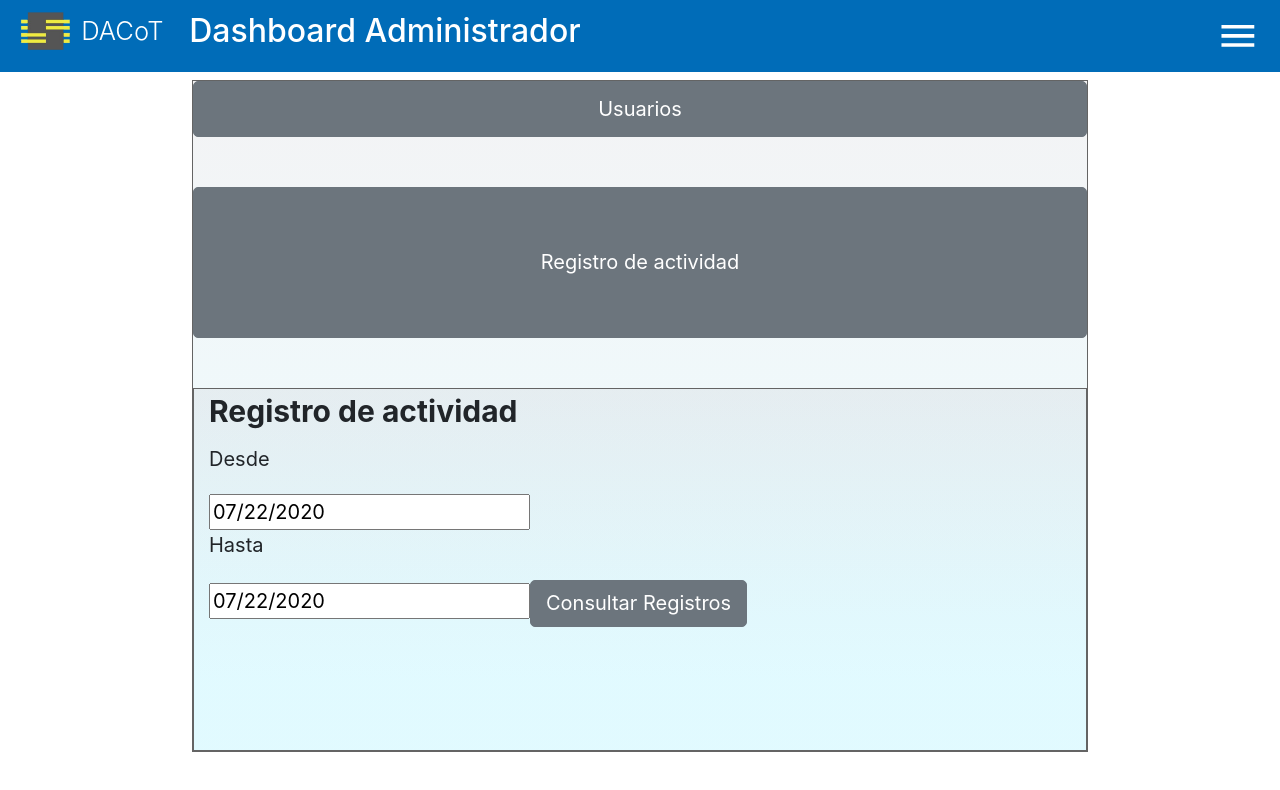
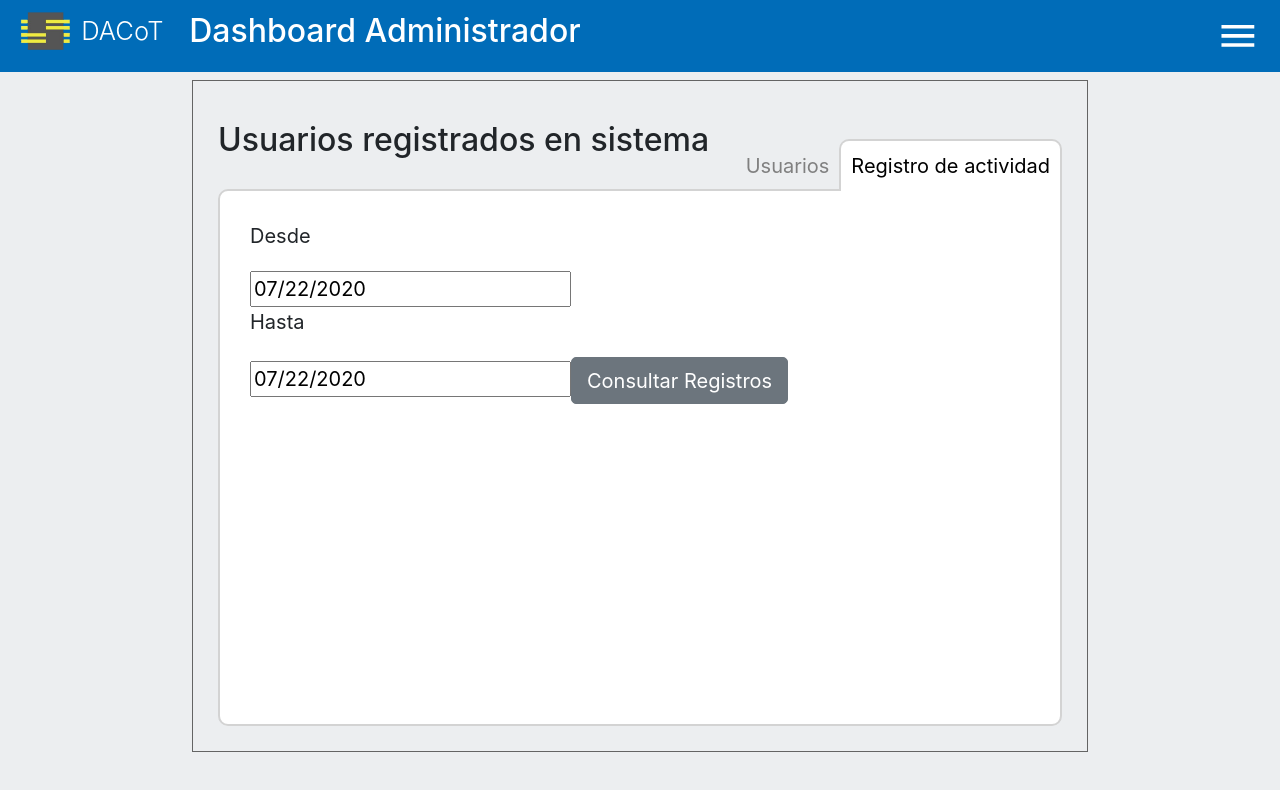
Before and after one commit to DACoT-UOCT/frontend, a React (Create React App) app: page /administracion in a window 1280 px wide. Shown: the top 790 px of the page. Built offline with nearby package versions, Linux system fonts and the light colour scheme.

Commit message:
Diseño vista administrador

```diff
--- a/src/App.css
+++ b/src/App.css
@@ -8,6 +8,10 @@
 
 * {
   box-sizing: border-box;
+}
+
+body {
+  background-color: rgb(236, 238, 240);
 }
 
 /*---------------------------------------------------*/
--- a/src/components/Administracion/Administracion.js
+++ b/src/components/Administracion/Administracion.js
@@ -1,27 +1,14 @@
 import React, { useEffect, useState } from "react";
-import { useImmerReducer } from "use-immer";
-
-import { Form, Row, Col, Button, Input, FormGroup } from "reactstrap";
-import PreviewInstalacion from "../Shared/PreviewInstalacion";
+// import { useImmerReducer } from "use-immer";
 import axios from "axios";
-
-import ButtonMaterial from "@material-ui/core/Button";
-import Link from "@material-ui/core/Link";
-import {
-  Nav,
-  NavItem,
-  Dropdown,
-  DropdownItem,
-  DropdownToggle,
-  DropdownMenu,
-  NavLink,
-} from "reactstrap";
 
 import RegistroActividad from "./RegistroActividad";
 import ListadoUsuarios from "./ListadoUsuarios";
+import styles from './Administracion.module.css';
 
 const Administracion = (props) => {
   const [vista, setVista] = useState("actividad");
+  const [titulo, setTitulo] = useState("Usuarios registrados en sistema")
   //   const [state, dispatch] = useImmerReducer(reducer, initialState);
 
   //   const {
@@ -91,16 +78,26 @@ const Administracion = (props) => {
   //   }, [isLoading]);
 
   return (
-    <div className="grid-item consulta-semaforo">
-      <Button onClick={() => setVista("usuarios")} to="/">
-        <span>Usuarios</span>
-      </Button>
+    <div className={`grid-item consulta-semaforo ${styles.admin}`}>
+      <div className={styles.selection}>
+        <h2>{titulo}</h2>
+        <div className={styles.options}>
+          <button className={vista=="usuarios"?styles.active:null} onClick={() => {
+            setVista("usuarios");
+            setTitulo("Usuarios registrados en sistema")}
+          }>
+            <span>Usuarios</span>
+          </button>
 
-      <Button onClick={() => setVista("actividad")} to="/">
-        <span>Registro de actividad</span>
-      </Button>
-
-      <div className="grid-item">
+          <button className={vista=="actividad"?styles.active:null} onClick={() => {
+            setVista("actividad");
+            setTitulo("Registro de actividad")}
+          }>
+            <span>Registro de actividad</span>
+          </button>
+        </div>
+      </div>
+      <div className={`grid-item ${styles.info} ${vista=="actividad"?styles.border:null}`}>
         {vista === "actividad" && <RegistroActividad />}
         {vista === "usuarios" && <ListadoUsuarios />}
       </div>
--- /dev/null
+++ b/src/components/Administracion/Administracion.module.css
@@ -0,0 +1,59 @@
+.admin {
+    display: flex;
+    flex-direction: column;
+    background: rgb(236, 238, 240);
+    padding: 25px;
+    padding-top: 40px;
+}
+
+.border {
+    border-radius: 10px 0px 10px 10px !important;
+}
+
+.selection {
+    display: flex;
+    justify-content: space-between;
+    align-items: flex-end;
+    margin-bottom: -50px;
+}
+
+.selection h2 {
+    font-size: 1.6rem;
+    padding-bottom: 20px;
+}
+
+.options button {
+    display: inline-block;
+    background: none;
+    border: none;
+    color: gray;
+    padding: 10px;
+    border-radius: 10px 10px 0px 0px;
+    transform: translateY(2px);
+    transition: all 0.2s;
+}
+
+.options button:focus {
+    outline: none;
+}
+
+.options button:hover {
+    color: black;
+}
+
+.active {
+    background: white !important;
+    border-left: 2px solid lightgray !important;
+    border-right: 2px solid lightgray !important;
+    border-top: 2px solid lightgray !important;
+    color: black !important;
+}
+
+.info {
+    border: none;
+    background: rgb(255, 255, 255);
+    padding: 30px;
+    flex: 1;
+    border-radius: 10px;
+    border: 2px solid lightgray;
+}
--- a/src/components/Administracion/ListadoUsuarios.js
+++ b/src/components/Administracion/ListadoUsuarios.js
@@ -119,7 +119,6 @@ const ListadoUsuarios = (props) => {
 
   return (
     <>
-      <legend className="seccion">Usuarios registrados en sistema</legend>
       <Table hover>
         <thead>
           <tr>
--- a/src/components/Administracion/RegistroActividad.js
+++ b/src/components/Administracion/RegistroActividad.js
@@ -162,7 +162,6 @@ const RegistroActividad = (props) => {
 
   return (
     <>
-      <legend className="seccion">Registro de actividad </legend>
       <p>Desde</p>
       <DatePicker
         selected={startDate}
```
Also changed, not shown: src/components/shared/Header.js (+5 -5 lines).
